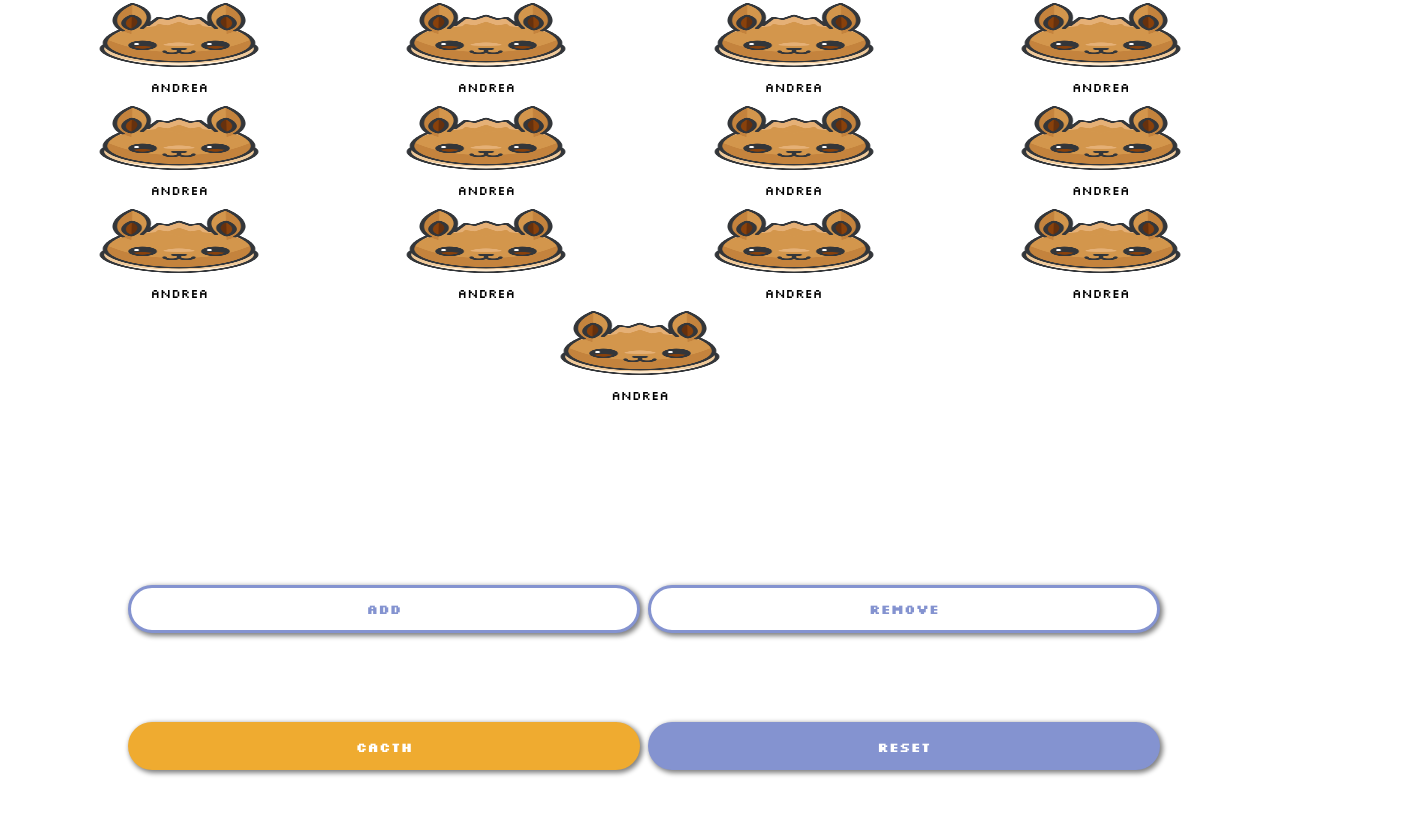
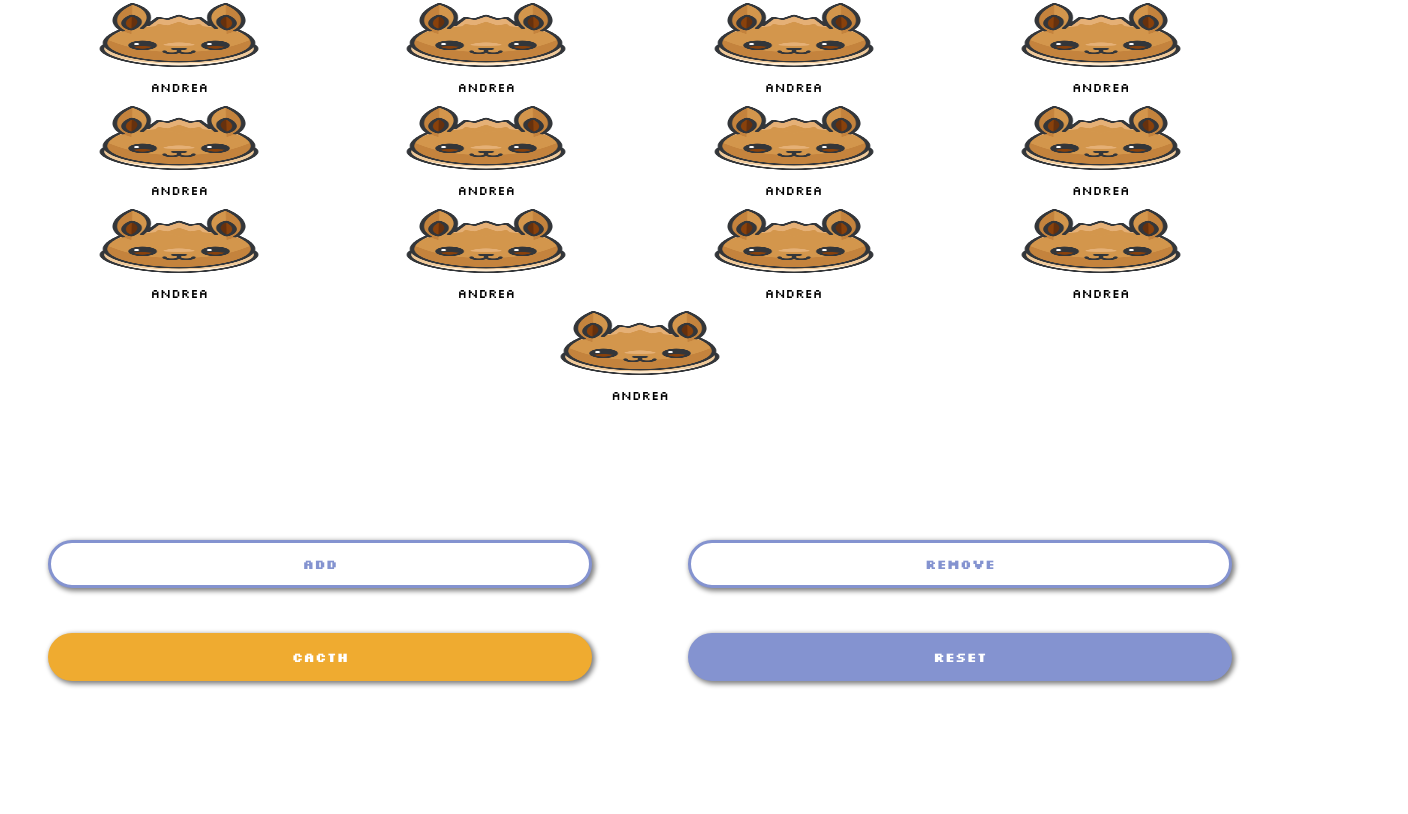
Before and after one commit to afterdarkv1/Catch-a-Coder, a plain HTML site: page index.html in a window 1280 px wide. Shown: the part 1113-1927 px from the top of the page, 1408 px wide, since content can reach past the window. Drawn offline with Linux system fonts and the light colour scheme.

Commit message:
actualizacion

```diff
--- a/styles/style.scss
+++ b/styles/style.scss
@@ -136,11 +136,17 @@ header {
 .buttons {
     width: 100%;
     height: 100%;
-    margin: 10%;
+    margin-top: 10%;
+    margin-bottom: 10%;
+    display: grid;
+    grid-template-columns: 50%;
+    grid-column: 1/3;
+    justify-items: center;
 }
 
 .buttons > button {
     margin-top: 7%;
+    width: 85%;
 }
 
 .home__div-button-modifier {
@@ -148,6 +154,7 @@ header {
     color: $background-text;
     border: solid 3px $background-text;
     height: 6vh;
+    grid-row: 1/2;
 }
 
 .home__div-button-modifier2 {
```
Also changed, not shown: styles/style.css, 1 other file.
